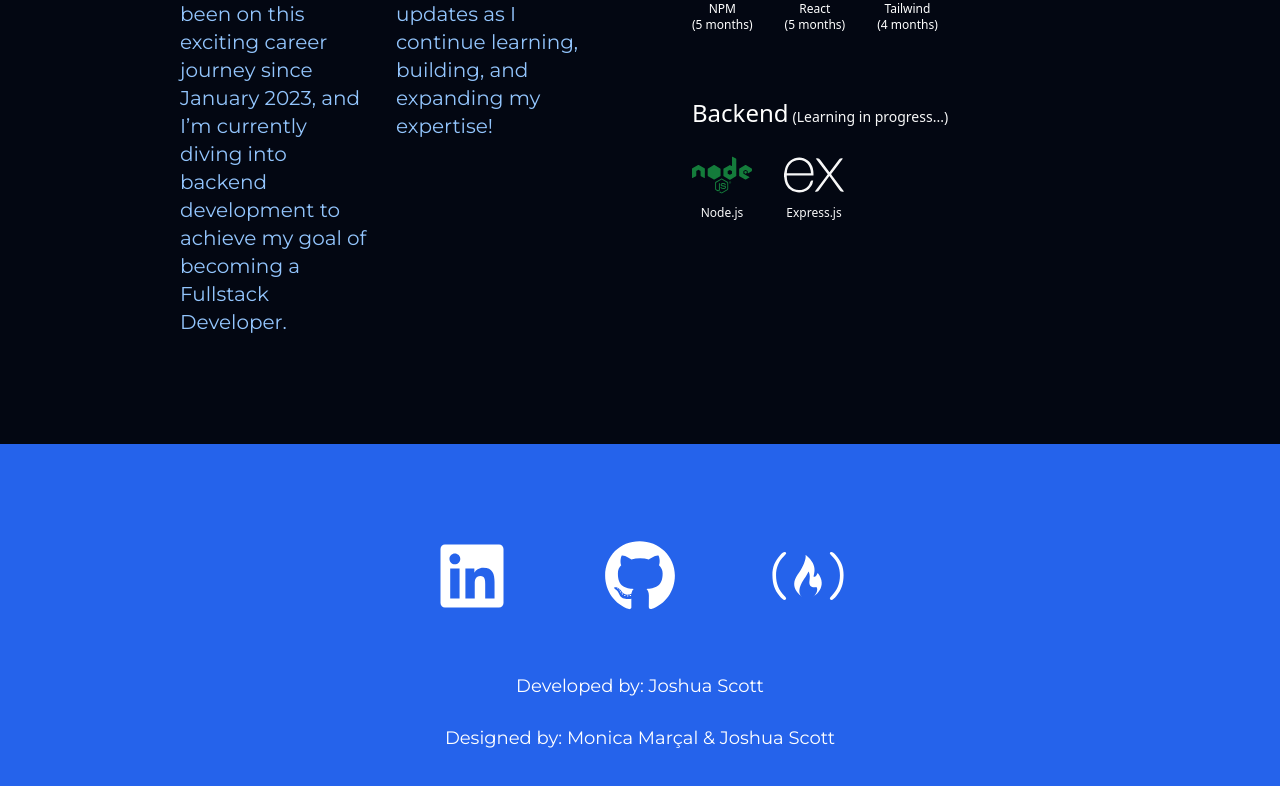
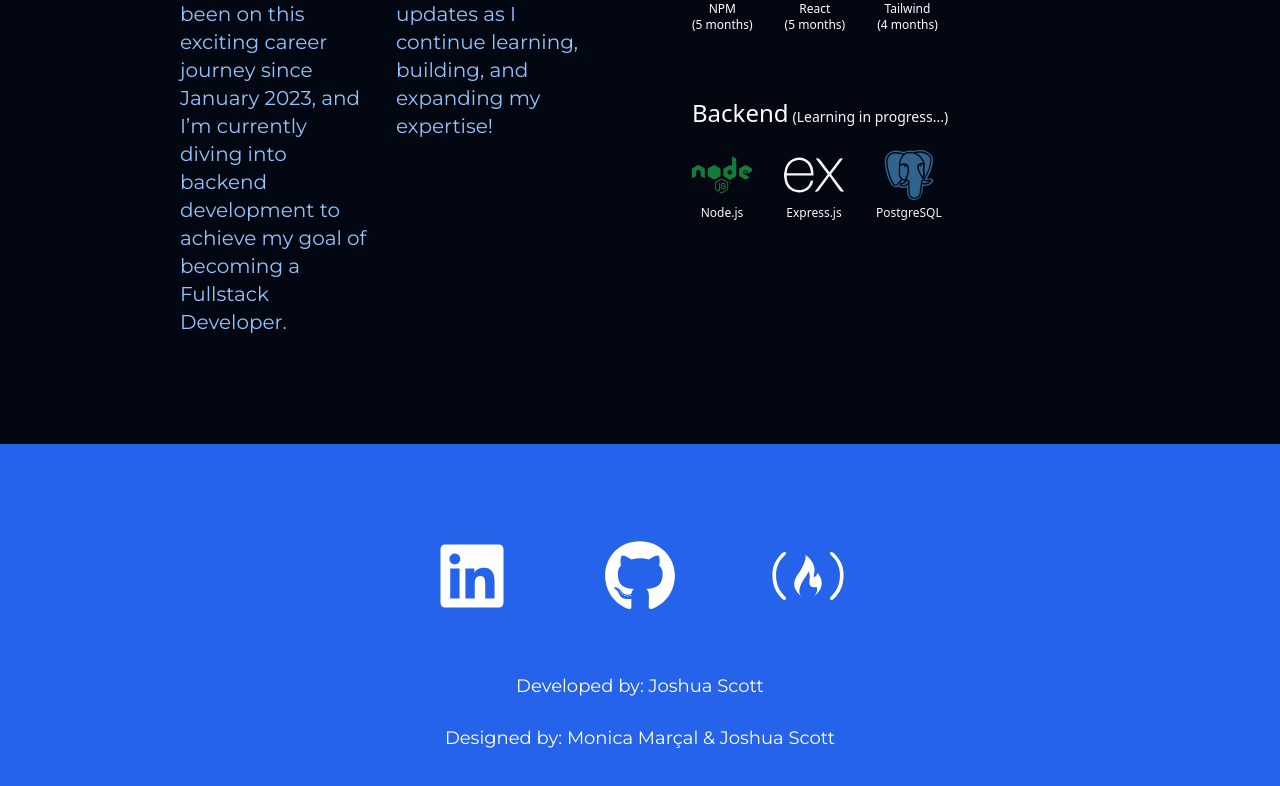
Before and after one commit to joshuascott019/my-portfolio-w-React, a React (Vite) app: page / in a window 1280 px wide. Shown: the part 1400-2186 px from the top of the page. Built offline with nearby package versions, Linux system fonts and the light colour scheme.

Commit message:
chore: add postgresql to backend techs

```diff
--- a/src/components/About.jsx
+++ b/src/components/About.jsx
@@ -10,6 +10,7 @@ import {
 import { IoLogoJavascript } from 'react-icons/io5';
 import { RiTailwindCssFill } from 'react-icons/ri';
 import { SiExpress } from 'react-icons/si';
+import { BiLogoPostgresql } from 'react-icons/bi';
 import YearSpan from './YearSpan';
 
 // Years Calc
@@ -190,6 +191,22 @@ const About = () => {
               {/* <YearSpan startDate="2024-11-15" /> */}
             </p>
           </span>
+          <span
+            className="flex flex-col items-center animate-pulse cursor-pointer"
+            onClick={() =>
+              window.open(
+                'https://www.postgresql.org/',
+                '_blank',
+                'noopener,noreferrer'
+              )
+            }
+          >
+            <BiLogoPostgresql className="text-[#336791] hover:scale-110 transition-transform duration-300 text-6xl" />
+            <p className="text-xs text-center">
+              PostgreSQL <br />
+              {/* <YearSpan startDate="2024-11-15" /> */}
+            </p>
+          </span>
         </div>
       </div>
     </div>
```
Also changed, not shown: 1 other file (tests, documents, lock files or other folders).
